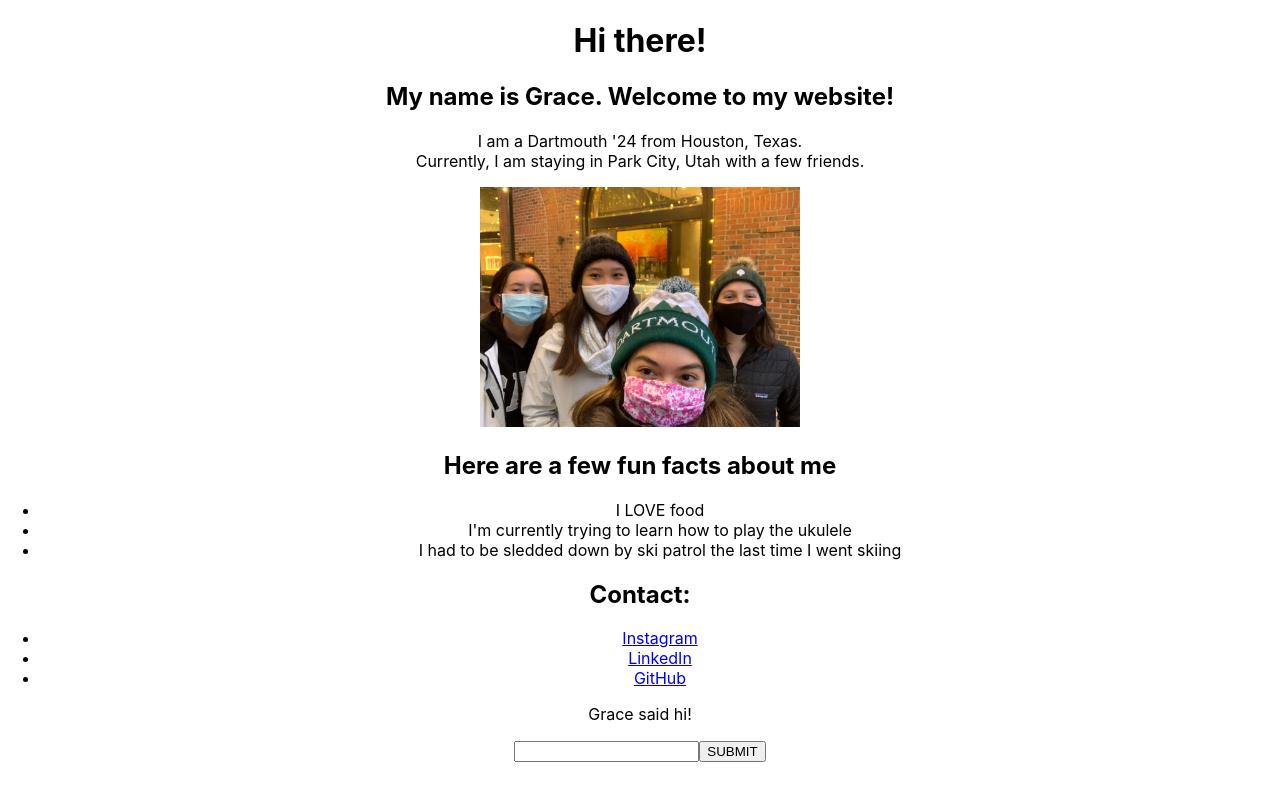
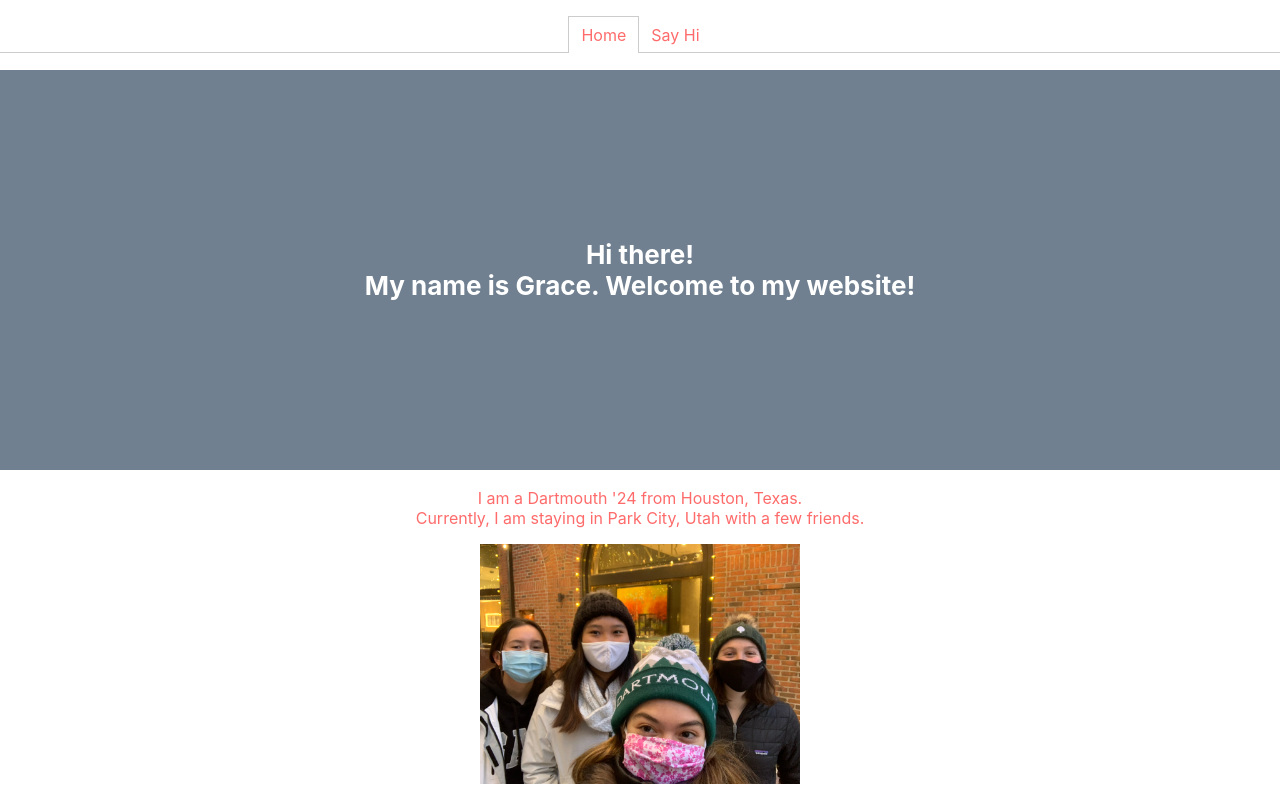
Before and after one commit to gracewanggw/personal-react-website, a React (Create React App) app in the folder website/: page / in a window 1280 px wide. Shown: the top 800 px of the page. Built offline with nearby package versions, Linux system fonts and the light colour scheme.

Commit message:
trying tabs

```diff
--- a/website/src/App.css
+++ b/website/src/App.css
@@ -7,20 +7,20 @@
   width: 25%;
 }
 
-.App-logo {
-  height: 40vmin;
-  pointer-events: none;
+body{
+  background-color:white;
+  color: #FF6B6B;
 }
 
-@media (prefers-reduced-motion: no-preference) {
-  .App-logo {
-    animation: App-logo-spin infinite 20s linear;
-  }
+h2{
+  color: #4ECDC4;;
 }
 
-.App-header {
-  background-color: #282c34;
-  min-height: 100vh;
+
+
+h1 {
+  background-color: slategray;
+  min-height: 50vh;
   display: flex;
   flex-direction: column;
   align-items: center;
@@ -33,6 +33,23 @@
   color: #61dafb;
 }
 
+.tab-list {  border-bottom: 1px solid #ccc;
+  padding-left: 0;
+}
+
+.tab-list-item {
+  display: inline-block;
+  list-style: none;
+  margin-bottom: -1px;
+  padding: 0.5rem 0.75rem;
+}
+
+.tab-list-active {
+  background-color: white;
+  border: solid #ccc;
+  border-width: 1px 1px 0 1px;
+}
+
 @keyframes App-logo-spin {
   from {
     transform: rotate(0deg);
--- a/website/src/App.js
+++ b/website/src/App.js
@@ -1,10 +1,10 @@
 import pic from "./PC_Group.jpg";
 import './App.css';
+import Tabs from "./Tabs.js";
 
 function App() {
   var name = null;
-  const header = "Hi there!";
-  const intro = "My name is Grace. Welcome to my website!";
+  const header = ["Hi there!", <br />,"My name is Grace. Welcome to my website!"];
   const about = ["I am a Dartmouth '24 from Houston, Texas.",<br />, "Currently, I am staying in Park City, Utah with a few friends."];
   const funFacts = <ul>
     <li>I LOVE food</li>
@@ -12,42 +12,50 @@ function App() {
     <li>I had to be sledded down by ski patrol the last time I went skiing</li>
   </ul>
   const contact = <ul>
-    <li class = "dark_blue_text"><a href="https://www.instagram.com/grace.wangggg/">Instagram</a> </li>
-    <li class = "dark_blue_text"><a href="https://www.linkedin.com/in/gracewang809/">LinkedIn</a></li>
-    <li class = "dark_blue_text"><a href="https://github.com/gracewanggw">GitHub</a></li>
+    <li><a href="https://www.instagram.com/grace.wangggg/">Instagram</a> </li>
+    <li><a href="https://www.linkedin.com/in/gracewang809/">LinkedIn</a></li>
+    <li><a href="https://github.com/gracewanggw">GitHub</a></li>
   </ul>
 
-  const addNameFunction= () =>{
-    namesList.push(name);
+  const onChangeFunction =  (Event) =>{
+    name = Event.target.value;
     console.log(name);
   }
 
-  const namesList = ["Grace"];
-  const namesMap = namesList.map((name) => {
-   return(
-     <p>{name} said hi!</p>
-   )
- });
+ var hiList = ["Grace said hi!"];
+
+  const addNameFunction= () =>{
+    window.alert("Thanks for saying hi!")
+
+  }
+
 
   return (
     <div className = "App">
+      <Tabs>
+       <div label="Home" href="index.js">
+       </div>
+       <div label="Say Hi">
+       </div>
+     </Tabs>
       <head>
         <title>Personal Website</title>
       </head>
-      <body class="background_color">
+      <body>
         <h1>{header}</h1>
-        <h2 class = "pink_text">{intro}</h2>
-        <p class="dark_blue_text">{about}</p>
+        <p>{about}</p>
         <img className = "photo" src={pic} />
-            <h2 class="pink_text">Here are a few fun facts about me</h2>
+            <h2>Here are a few fun facts about me</h2>
             <div> {funFacts}</div>
-            <h2 class = "pink_text">Contact: </h2>
+            <h2>Contact: </h2>
             <div>{contact}</div>
-          <div>
-            {namesMap}
-          </div>
-          <input type="text" value={name}></input>
-          <button onClick ={addNameFunction()}>SUBMIT</button>
+          <h1>
+            <div>
+              {hiList}
+            </div>
+            <input type="text" onChange={onChangeFunction}></input>
+            <button onClick ={addNameFunction}>SUBMIT</button>
+          </h1>
       </body>
     </div>
   );
--- /dev/null
+++ b/website/src/Tab.js
@@ -0,0 +1,42 @@
+import React, { Component } from 'react';
+import PropTypes from 'prop-types';
+
+class Tab extends Component {
+    static propTypes = {
+      activeTab: PropTypes.string.isRequired,
+      label: PropTypes.string.isRequired,
+      onClick: PropTypes.func.isRequired,
+    };
+
+    onClick = () => {
+      const { label, onClick } = this.props;
+      onClick(label);
+    }
+
+    render() {
+      const {
+        onClick,
+        props: {
+          activeTab,
+          label,
+        },
+      } = this;
+
+      let className = 'tab-list-item';
+
+      if (activeTab === label) {
+        className += ' tab-list-active';
+      }
+
+      return (
+        <li
+          className={className}
+          onClick={onClick}
+        >
+          {label}
+        </li>
+      );
+    }
+  }
+
+  export default Tab;
--- /dev/null
+++ b/website/src/Tabs.js
@@ -0,0 +1,58 @@
+import React, { Component } from 'react';
+import PropTypes from 'prop-types';
+import Tab from './Tab';
+
+class Tabs extends Component {
+    static propTypes = {
+      children: PropTypes.instanceOf(Array).isRequired,
+    }
+
+    constructor(props) {
+      super(props);
+
+      this.state = {
+        activeTab: this.props.children[0].props.label,
+      };
+    }
+
+    onClickTabItem = (tab) => {
+      this.setState({ activeTab: tab });
+    }
+    render() {
+        const {
+          onClickTabItem,
+          props: {
+            children,
+          },
+          state: {
+            activeTab,
+          }
+        } = this;
+
+        return (
+          <div className="tabs">
+            <ol className="tab-list">
+              {children.map((child) => {
+                const { label } = child.props;
+
+                return (
+                  <Tab
+                    activeTab={activeTab}
+                    key={label}
+                    label={label}
+                    onClick={onClickTabItem}
+                  />
+                );
+              })}
+            </ol>
+            <div className="tab-content">
+              {children.map((child) => {
+                if (child.props.label !== activeTab) return undefined;
+                return child.props.children;
+              })}
+            </div>
+          </div>
+        );
+    }
+}
+export default Tabs;
--- a/website/src/index.js
+++ b/website/src/index.js
@@ -1,7 +1,7 @@
 import React from 'react';
 import ReactDOM from 'react-dom';
 import './index.css';
-import App from './App';
+import App from './App.js';
 import reportWebVitals from './reportWebVitals';
 
 ReactDOM.render(
```
Also changed, not shown: 1 other file (tests, documents, lock files or other folders).
